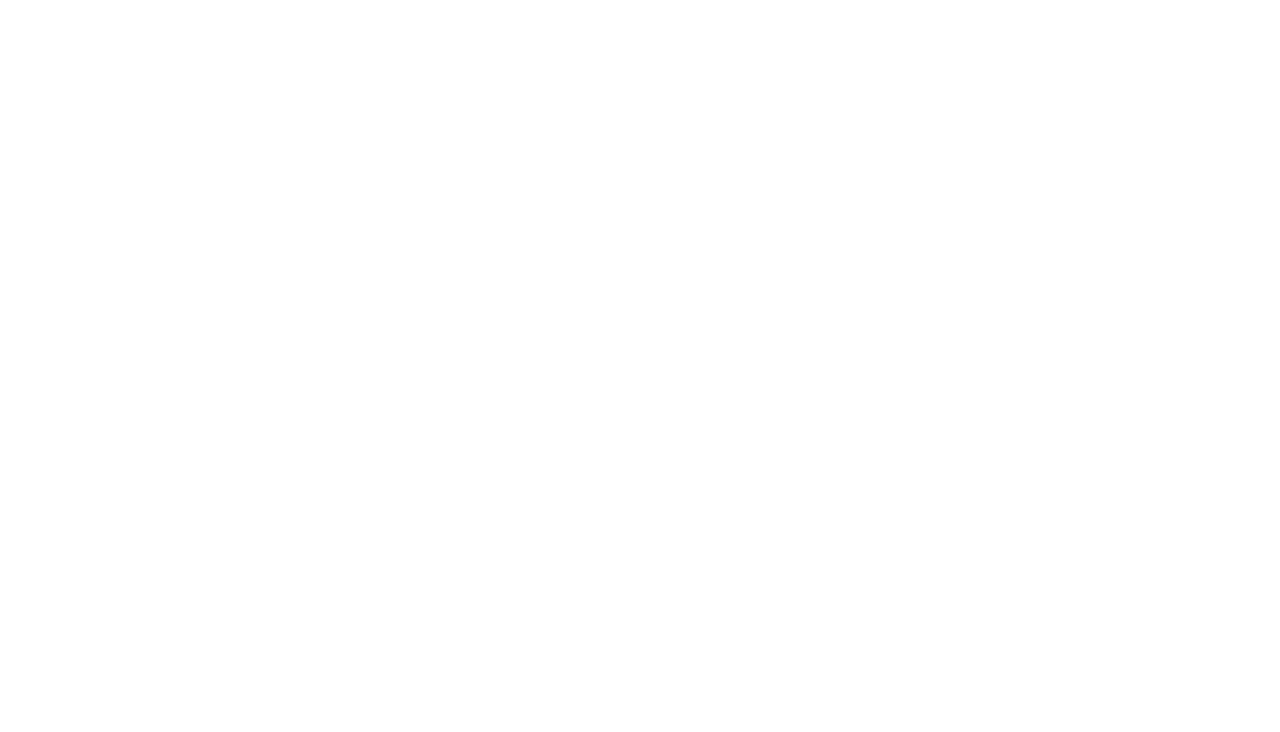
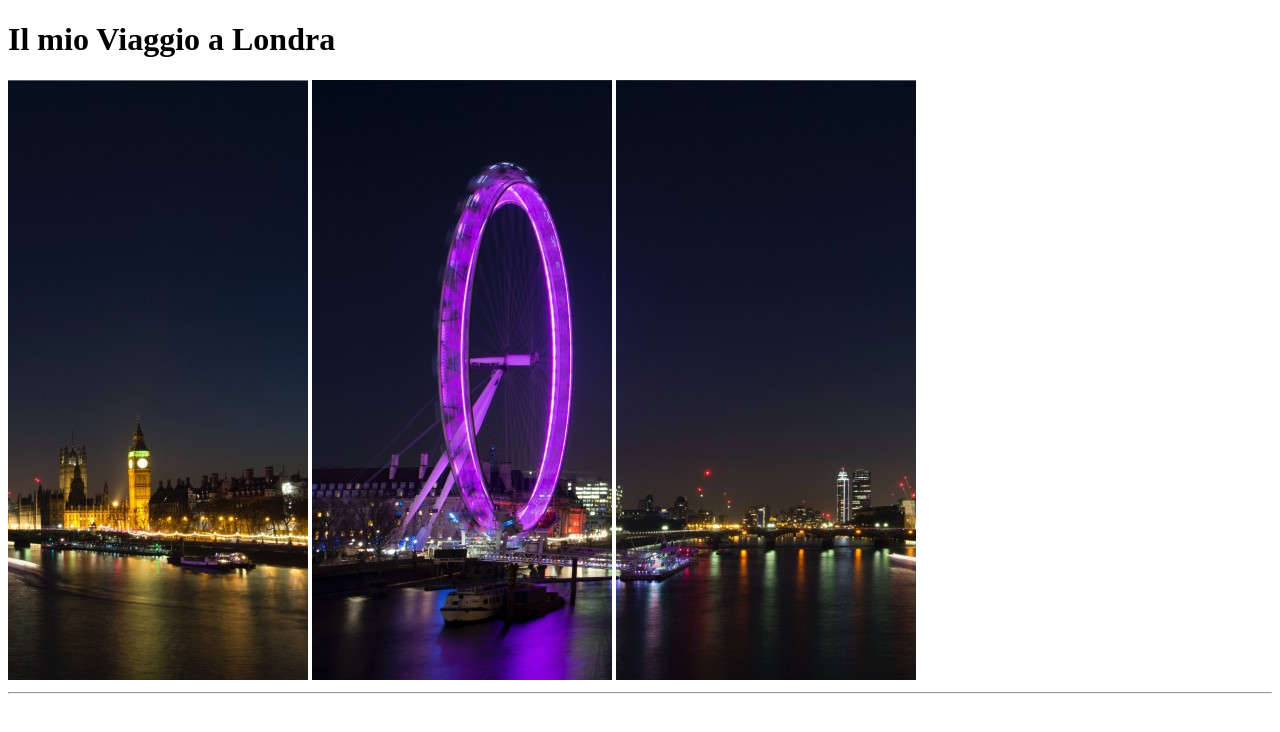
Before and after one commit to torone89/html-london-trip, a plain HTML site: page index.html in a window 1280 px wide. Drawn offline with Linux system fonts and the light colour scheme.

Commit message:
adding header

```diff
--- a/index.html
+++ b/index.html
@@ -15,7 +15,12 @@
 
 <body>
     <header>
-
+        <!-- adding photo and title page -->
+        <h1>Il mio Viaggio a Londra</h1>
+        <img src="img/3.jpg" alt="London1" title="London1">
+        <img src="img/1.jpg" alt="London2" title="London2">
+        <img src="img/2.jpg" alt="London3" title="London3">
+        <hr />
     </header>
 
     <main>
```
